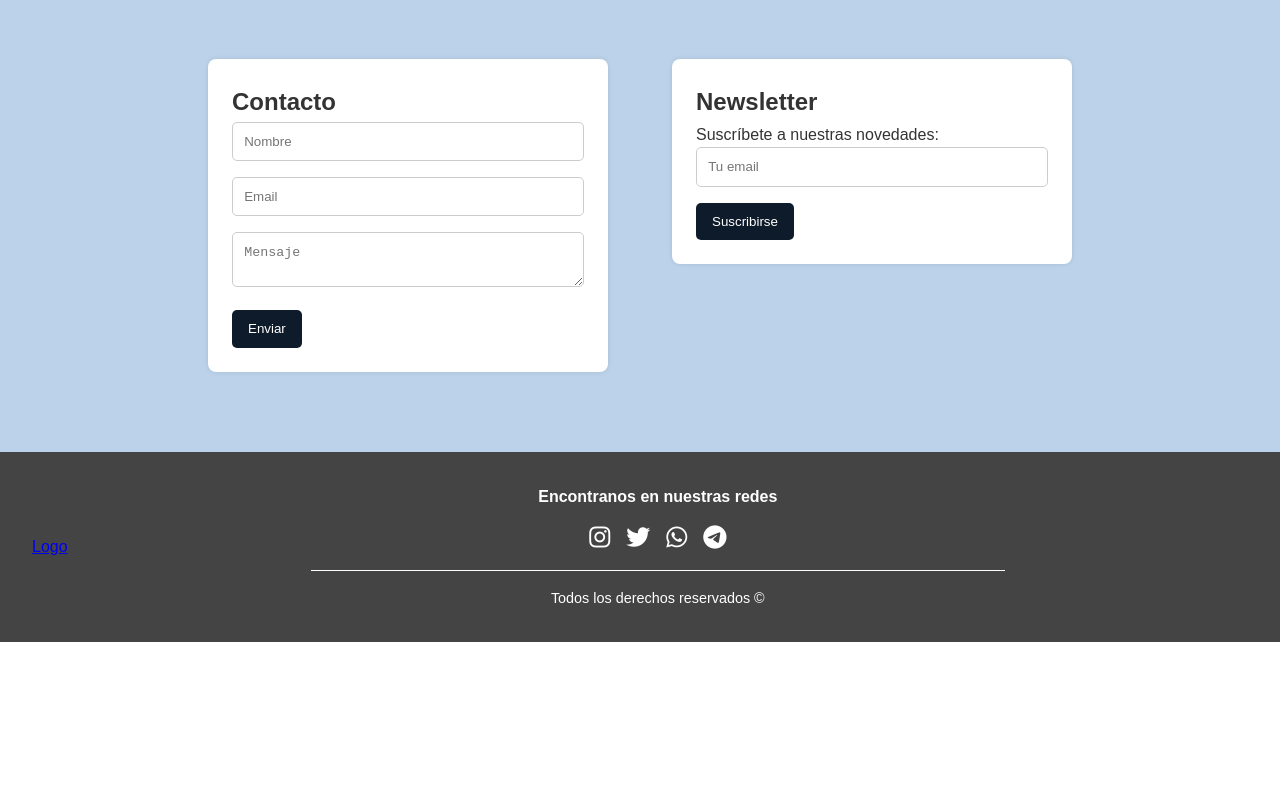
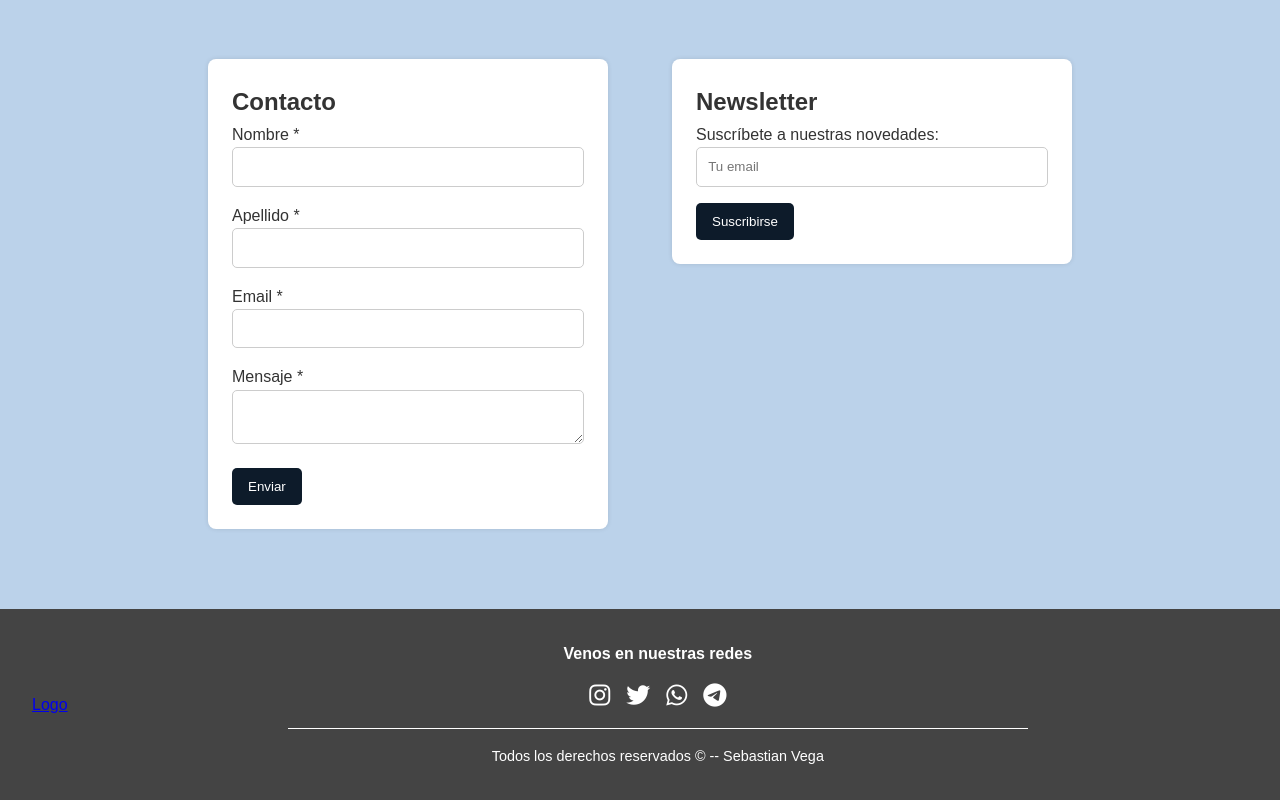
Before and after one commit to Cbyto/Hello-learning, a plain HTML site: page TalentoTech/Front-JS/index.html in a window 1280 px wide. Shown: the part 2239-3039 px from the top of the page. Before the commit the page ends 2881 px from the top, so only its background shows below. Drawn offline with Linux system fonts and the light colour scheme.

Commit message:
Cambio en formulario, agregado de apellido y divs

```diff
--- a/TalentoTech/Front-JS/index.html
+++ b/TalentoTech/Front-JS/index.html
@@ -6,7 +6,7 @@
     <title>TalentoTech - Front-End</title>
     <!-- Favicon -->
     <link rel="icon" href="assets/img/favicon.ico">
-    <link rel="stylesheet" href="https://cdnjs.cloudflare.com/ajax/libs/font-awesome/6.4.0/css/all.min.css "/>
+    <link rel="stylesheet" href="https://cdnjs.cloudflare.com/ajax/libs/font-awesome/6.4.0/css/all.min.css"/>
     <link rel="stylesheet" href="css/styles.css"/>
   </head>
   <body id="top">
@@ -136,10 +136,33 @@
       <div class="contact-form">
         <h2>Contacto</h2>
         <form action="#">
-          <input type="text" placeholder="Nombre" required>
+
+          <!-- <input type="text" placeholder="Nombre" required>
           <input type="email" placeholder="Email" required>
-          <textarea placeholder="Mensaje" required></textarea>
+          <textarea placeholder="Mensaje" required></textarea> -->
+
+          <div class="form-group">
+            <label>Nombre <span class="required">*</span></label>
+            <input type="text" id="nombre" required>
+          </div>
+
+          <div class="form-group">
+            <label>Apellido <span class="required">*</span></label>
+            <input type="text" id="apellido" required>
+          </div>
+
+          <div class="form-group">
+            <label>Email <span class="required">*</span></label>
+            <input type="email" id="email" required>
+          </div>
+
+          <div class="form-group">
+            <label>Mensaje <span class="required">*</span></label>
+            <textarea id="mensaje" required></textarea>
+          </div>
+
           <button type="submit">Enviar</button>
+          <p id="error-msg" class="error-msg"></p>
         </form>
       </div>
       <div class="newsletter">
@@ -158,7 +181,7 @@
         <a href="#" class="logo">Logo</a>
       </div>
       <div class="footer-center">
-        <h4>Encontranos en nuestras redes</h4>
+        <h4>Venos en nuestras redes</h4>
         <div class="social-icons">
           <a href="#"><i class="fab fa-instagram"></i></a>
           <a href="#"><i class="fab fa-twitter"></i></a>
@@ -166,7 +189,7 @@
           <a href="#"><i class="fab fa-telegram"></i></a>
         </div>
         <hr class="footer-divider">
-        <p>Todos los derechos reservados &copy;</p>
+        <p>Todos los derechos reservados &copy; -- Sebastian Vega</p>
       </div>
       <div class="footer-right"></div>
     </footer>
```
